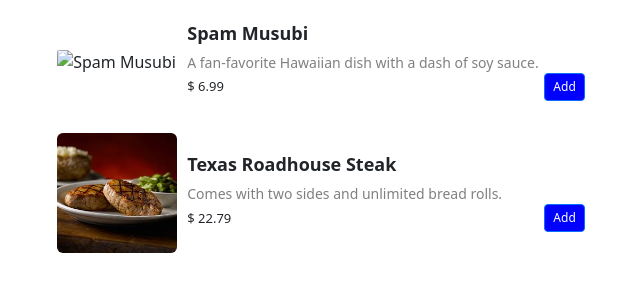
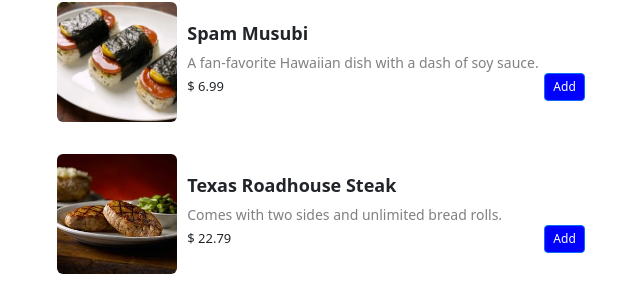
Before and after one commit to christinagooo/cs378-p1, a plain HTML site: page index.html in a window 1280 px wide. Shown: the part 509-815 px from the top of the page, without its empty margins (319-959 px from the left). Drawn offline with nearby package versions, Linux system fonts and the light colour scheme.

Commit message:
fixed pic

```diff
--- a/index.html
+++ b/index.html
@@ -50,7 +50,7 @@
       </div>
 
       <div class="menu">
-        <img src="images/3.jpg" alt="Spam Musubi">
+        <img src="images/3.webp" alt="Spam Musubi">
         <div class="menu-description">
           <h2 class="menu-name">Spam Musubi</h2>
           <p class="menu-explain">A fan-favorite Hawaiian dish with a dash of soy sauce.</p>
```
Also changed, not shown: images/3.webp (added).
